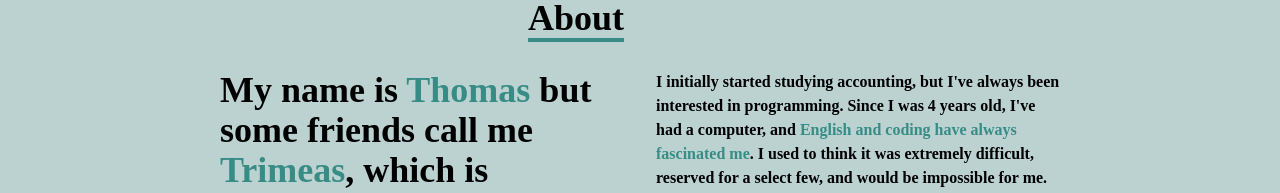
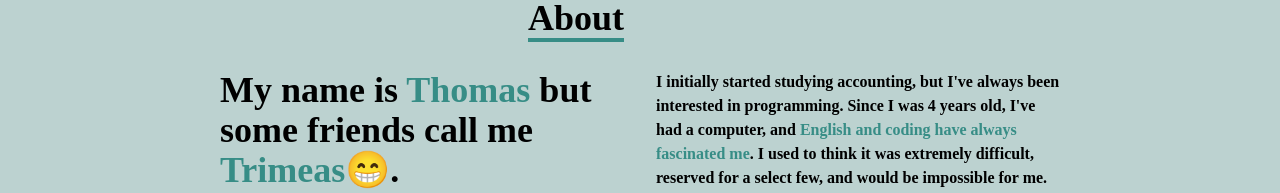
Before and after one commit to TrImEaS/Portfolio, a React (Vite) app: page / in a window 1280 px wide. Shown: the part 570-763 px from the top of the page. Built offline with nearby package versions, Linux system fonts and the light colour scheme.

Commit message:
about update

```diff
--- a/src/Components/About.jsx
+++ b/src/Components/About.jsx
@@ -15,7 +15,7 @@ export default function About() {
         <div className="max-w-[840px] w-full grid sm:grid-cols-2 gap-8">
           <div className="sm:text-pretty text-4xl font-bold">
             <p className="dark:text-gray-50">My name is <span className="text-[#378d86] dark:text-cyan-300">Thomas </span>
-            but some friends call me <strong className="text-[#378d86] dark:text-cyan-300">Trimeas</strong>, which is basically my gaming nickname 😁.</p>
+            but some friends call me <strong className="text-[#378d86] dark:text-cyan-300">Trimeas</strong>😁.</p>
           </div>
           <div className="text-prettyfont-bold dark:text-gray-50">
             <p className="mb-4">
--- a/src/Routes/Contact.jsx
+++ b/src/Routes/Contact.jsx
@@ -11,7 +11,7 @@ export default function Contact() {
         className='flex flex-col max-w-[600px] w-full'>
       <div className='pb-8'>
         <p className='text-4xl inline border-b-4 dark:text-gray-50 dark:border-cyan-300 border-[#378d86]'>Contact</p>
-        <p className='py-4'>// These are the technologies I've worked with - trimeas@hotamil.com</p>
+        <p className='py-4'>// Submit the form below or shoot me an email - trimeas@hotamil.com</p>
       </div>
       <input className='dark:bg-[#ccd6f6] p-2' type="text" placeholder='Name' name='name'/>
       <input className='my-4 p-2 dark:bg-[#ccd6f6]' type="email" placeholder='Email' name='email' />
```
